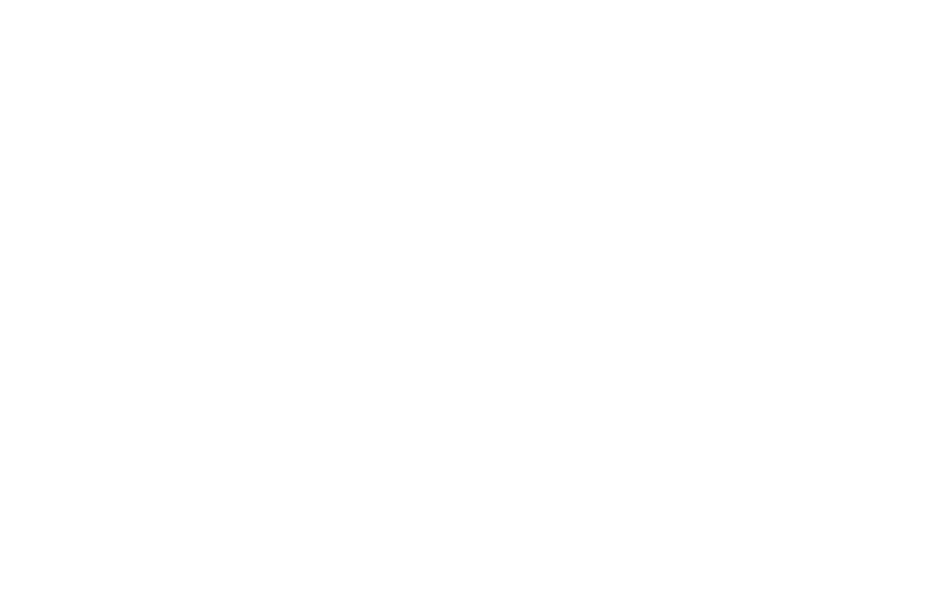
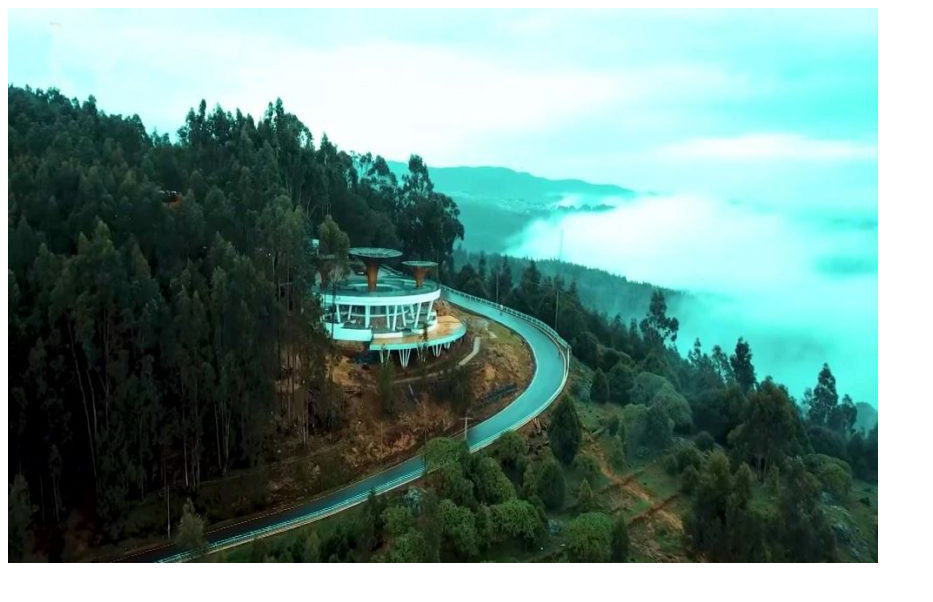
Before and after one commit to Michael-Aklilu/Sign-up-Form, a plain HTML site: page index.html in a window 1280 px wide. Shown: the whole page, without its empty margins (0-933 px from the left). Drawn offline with Linux system fonts and the light colour scheme.

Commit message:
Add custom picture to html page

```diff
--- a/index.html
+++ b/index.html
@@ -7,6 +7,6 @@
     <link rel="stylesheet" href="style.css">
 </head>
 <body>
-
+  <img src="Entoto-Natural-Park-.jpeg" alt="Entoto national park">
 </body>
 </html>
```
Also changed, not shown: Entoto-Natural-Park-.jpeg (added).
